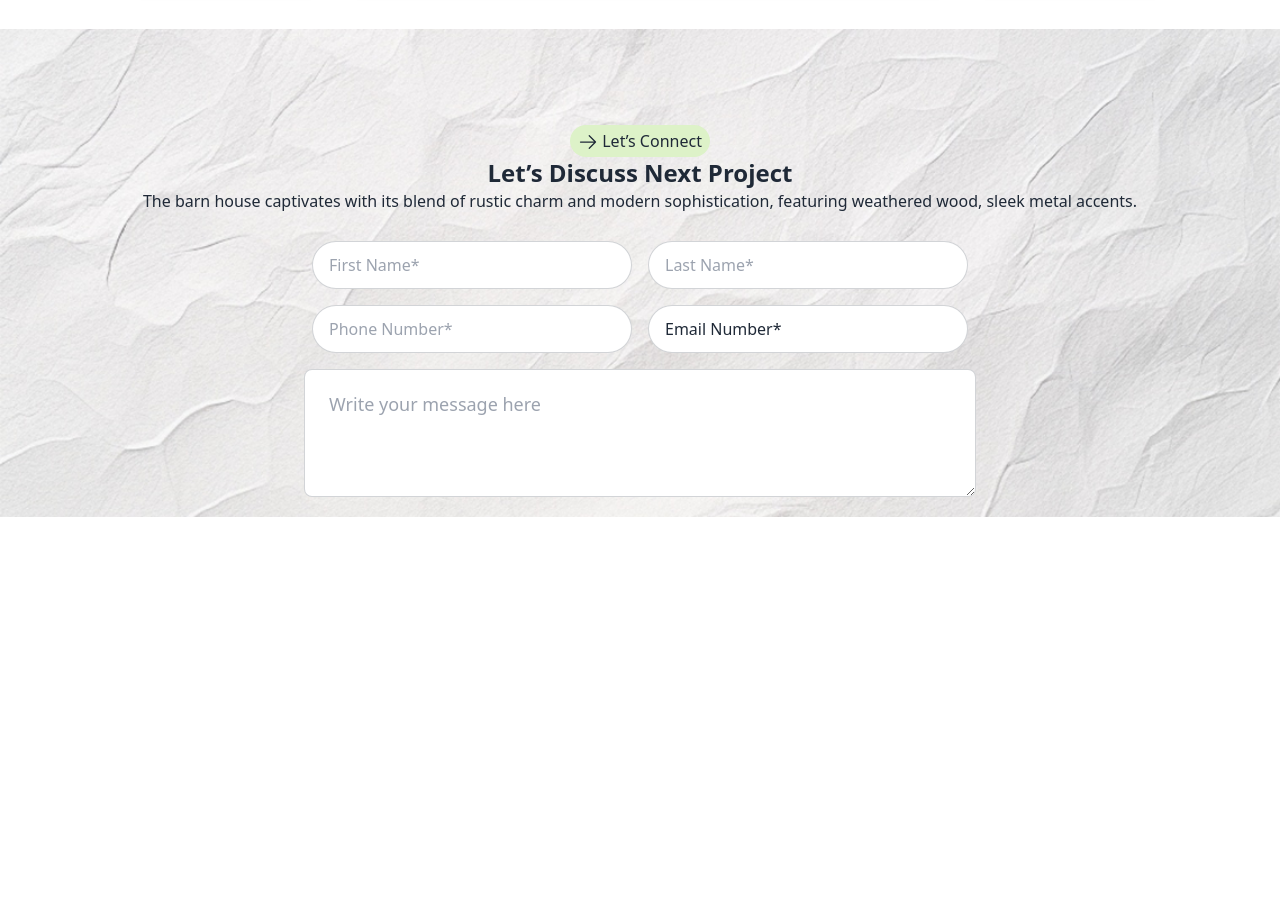
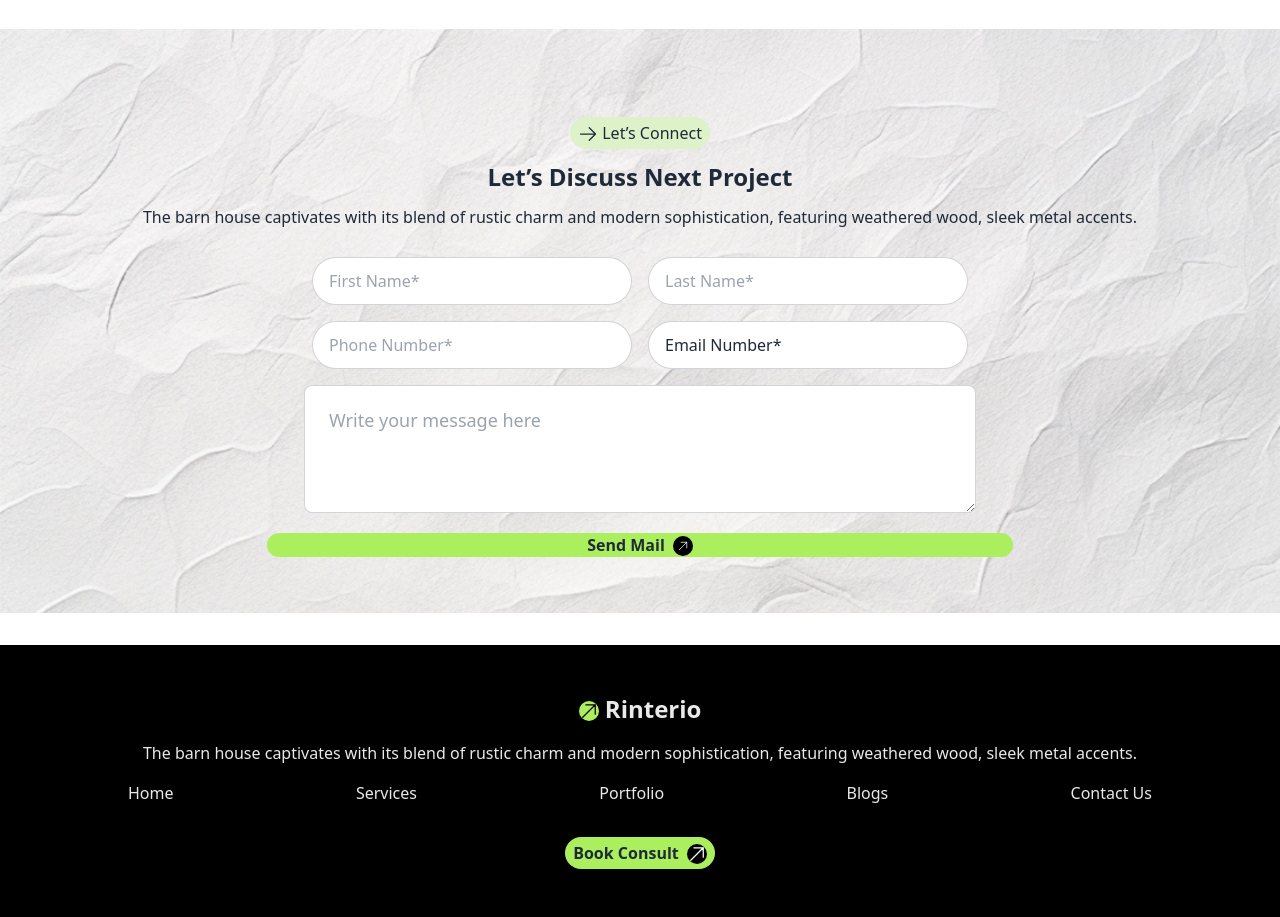
Before and after one commit to mdsohelrana11/assignment-3-md-sohel-rana, a website: page index.html in a window 1280 px wide. Shown: the part 2034-2951 px from the top of the page. Before the commit the page ends 2551 px from the top, so only its background shows below. Drawn offline with nearby package versions, Linux system fonts and the light colour scheme.

Commit message:
all footer completed

```diff
--- a/index.html
+++ b/index.html
@@ -206,15 +206,15 @@
         </div>
     </section>
     <section>
-        <div class="bg-no-repeat bg-cover bg-center bg-[url('assets/bg.jpg')]">
+        <div class="bg-no-repeat bg-cover bg-center bg-[url('assets/bg.jpg')] py-14">
             <div>
                 <div class="flex justify-center">
-                    <button class="bg-[#ddf2c8] rounded-3xl px-2 lg:mt-24 mt-8 p-1"><svg xmlns="http://www.w3.org/2000/svg" fill="none" viewBox="0 0 24 24" stroke-width="1.5" stroke="currentColor" class="size-5 inline">
+                    <button class="bg-[#ddf2c8] rounded-3xl px-2 lg:mt-8 mt-8 p-1"><svg xmlns="http://www.w3.org/2000/svg" fill="none" viewBox="0 0 24 24" stroke-width="1.5" stroke="currentColor" class="size-5 inline">
                         <path stroke-linecap="round" stroke-linejoin="round" d="M13.5 4.5 21 12m0 0-7.5 7.5M21 12H3" />
                       </svg>
                       Let’s Connect</button>
                 </div>
-                <h1 class="text-2xl font-bold text-center">Let’s Discuss Next Project</h1>
+                <h1 class="text-2xl font-bold text-center mb-3 mt-3">Let’s Discuss Next Project</h1>
                 <p class="text-center mb-5">The barn house captivates with its blend of rustic charm and modern sophistication, featuring weathered wood, sleek metal accents.</p>
             </div>
               <div class="lg:flex justify-center items-center">
@@ -236,11 +236,42 @@
               <div class="flex justify-center">
                 <textarea placeholder="Write your message here"class="textarea textarea-bordered textarea-lg w-full max-w-2xl h-32 mb-5 mx-4"></textarea>
               </div>
+              <div class="flex justify-center bg-[#ABEF5F] rounded-full font-bold w-7/12 mx-auto">
+                <button>Send Mail<svg xmlns="http://www.w3.org/2000/svg" fill="none" viewBox="0 0 24 24" stroke-width="1.5" stroke="currentColor" class="size-5 inline bg-black rounded-full text-white p-1 ml-2">
+                    <path stroke-linecap="round" stroke-linejoin="round" d="m4.5 19.5 15-15m0 0H8.25m11.25 0v11.25" />
+                  </svg>
+                  </button>
+              </div>
         </div>
     </section>
     </main>
     <footer>
-
+        <div class=" bg-black mt-8 lg:px-32 py-12">
+            <div>
+                <div class="text-[#E9E9E9]">
+                   <div class="flex justify-center mb-4">
+                    <button class="text-2xl font-bold"><svg xmlns="http://www.w3.org/2000/svg" fill="none" viewBox="0 0 24 24" stroke-width="1.5" stroke="currentColor" class="size-5 inline bg-[#ABEF5F] text-black rounded-full">
+                        <path stroke-linecap="round" stroke-linejoin="round" d="m4.5 19.5 15-15m0 0H8.25m11.25 0v11.25" />
+                      </svg>
+                      Rinterio</button>
+                   </div>
+                    <p class="text-center mb-4">The barn house captivates with its blend of rustic charm and modern sophistication, featuring weathered wood, sleek metal accents.</p>
+                </div>
+                <div class="lg:flex justify-between text-center mb-8 text-[#E9E9E9]">
+                    <p>Home</p>
+                    <p>Services</p>
+                    <p>Portfolio</p>
+                    <p>Blogs</p>
+                    <p>Contact Us</p>
+                </div>
+            </div>
+            <div class="flex justify-center">
+                <button class="bg-[#ABEF5F] font-bold rounded-full px-2 py-1">Book Consult<svg xmlns="http://www.w3.org/2000/svg" fill="none" viewBox="0 0 24 24" stroke-width="1.5" stroke="currentColor" class="size-5 inline bg-black rounded-full text-white ml-2">
+                    <path stroke-linecap="round" stroke-linejoin="round" d="m4.5 19.5 15-15m0 0H8.25m11.25 0v11.25" />
+                  </svg>
+                  </button>
+            </div>
+        </div>
     </footer>
 </body>
 </html>
```
